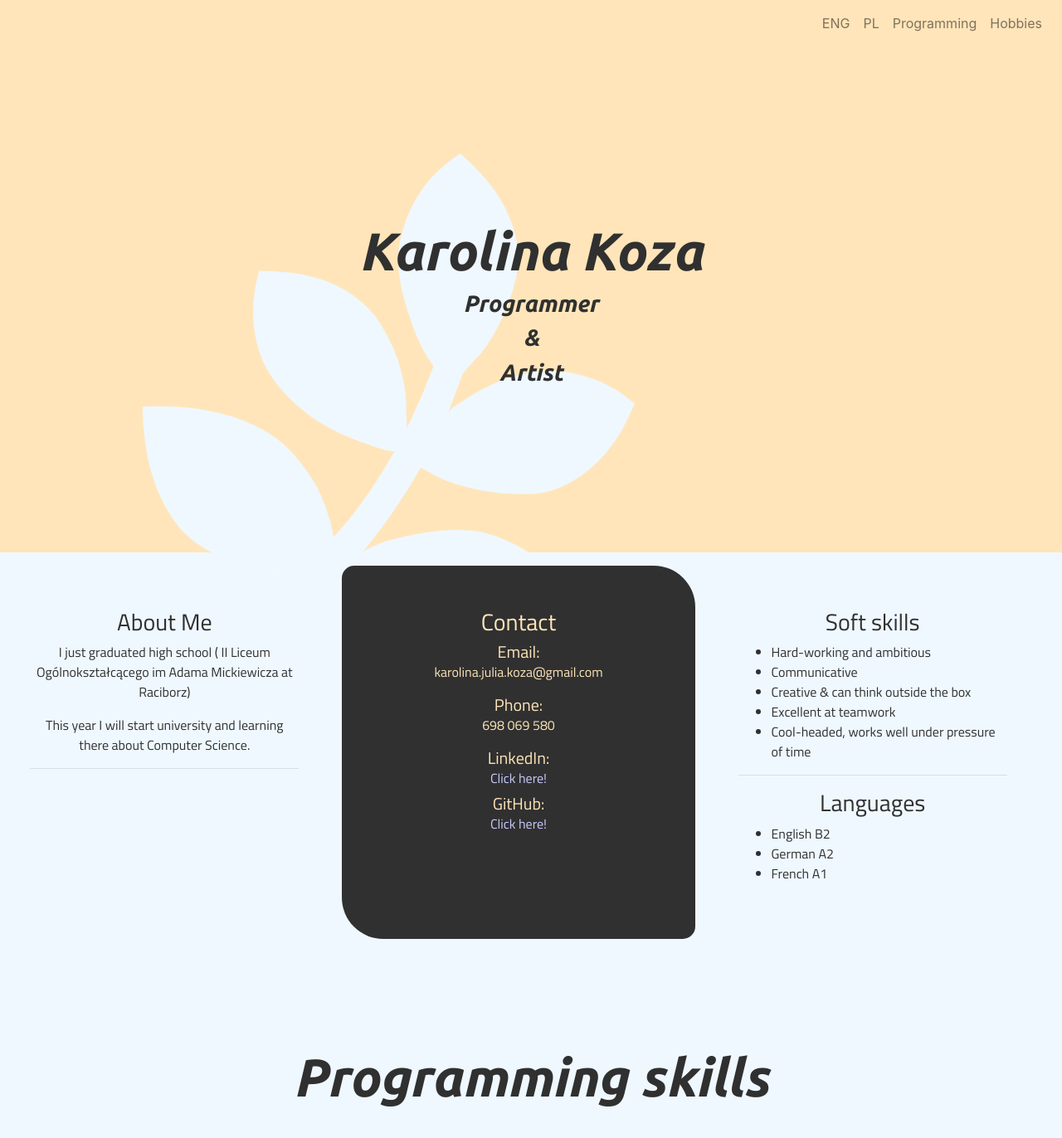
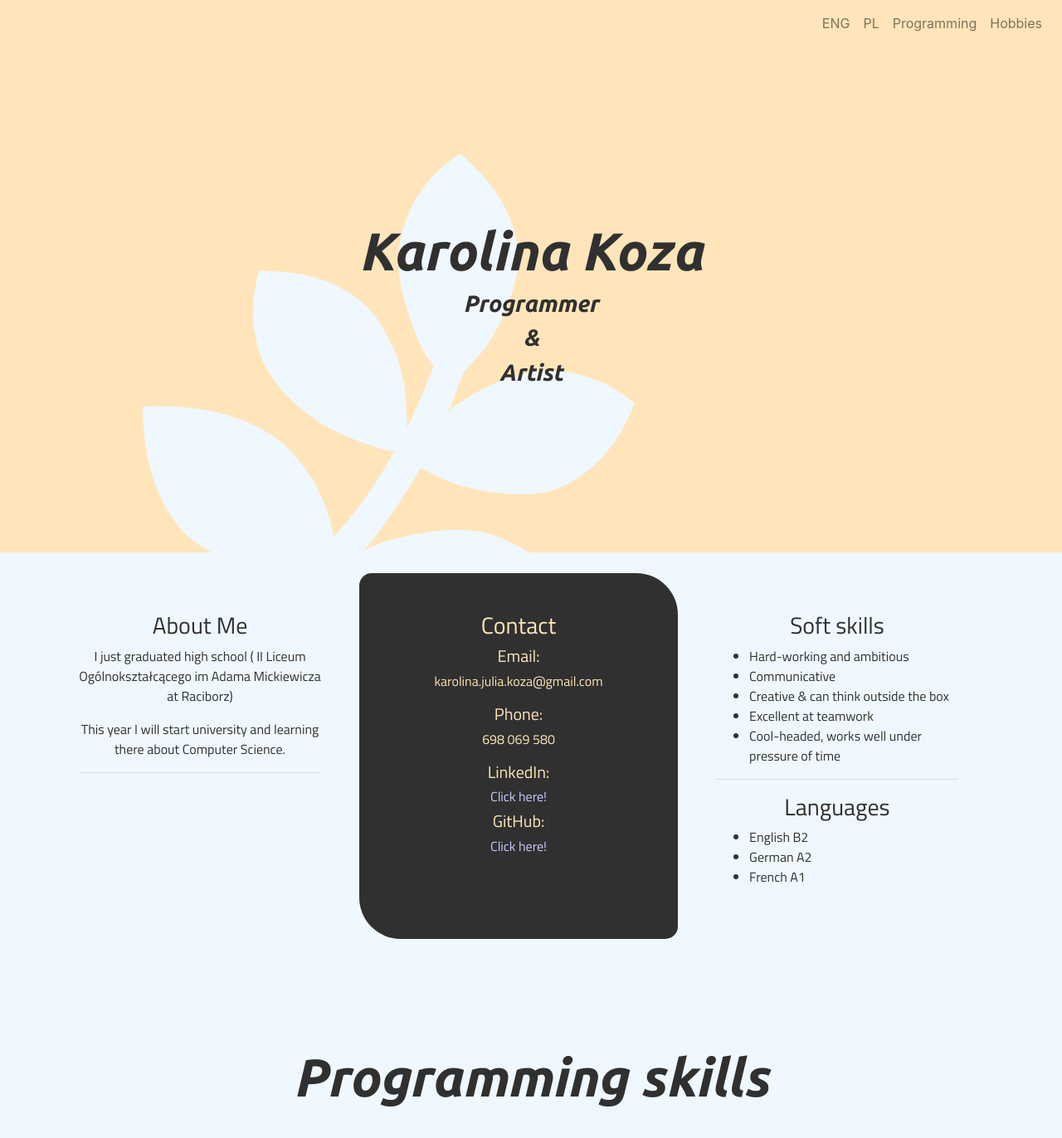
Before and after one commit to Pluszka/Personal-website, a Flask app: page / in a window 1280 px wide. Shown: the top 1372 px of the page at 83% size. Run offline with Flask 2, Linux system fonts and the light colour scheme; some libraries are stand-ins or nearby versions.

Commit message:
margin added

```diff
--- a/static/css/styles.css
+++ b/static/css/styles.css
@@ -1,4 +1,6 @@
 /*whole body*/
+
+
 a {
     color:#C9CBFF ;
 }
@@ -58,8 +60,12 @@ body {
 
 /* about */
 
+#about {
+    margin: 2% 5%;
+}
+
 #about h5 {
-    margin: 2% 0 0;
+    margin: 2% 5%;
 }
 
 .second-section {
```
